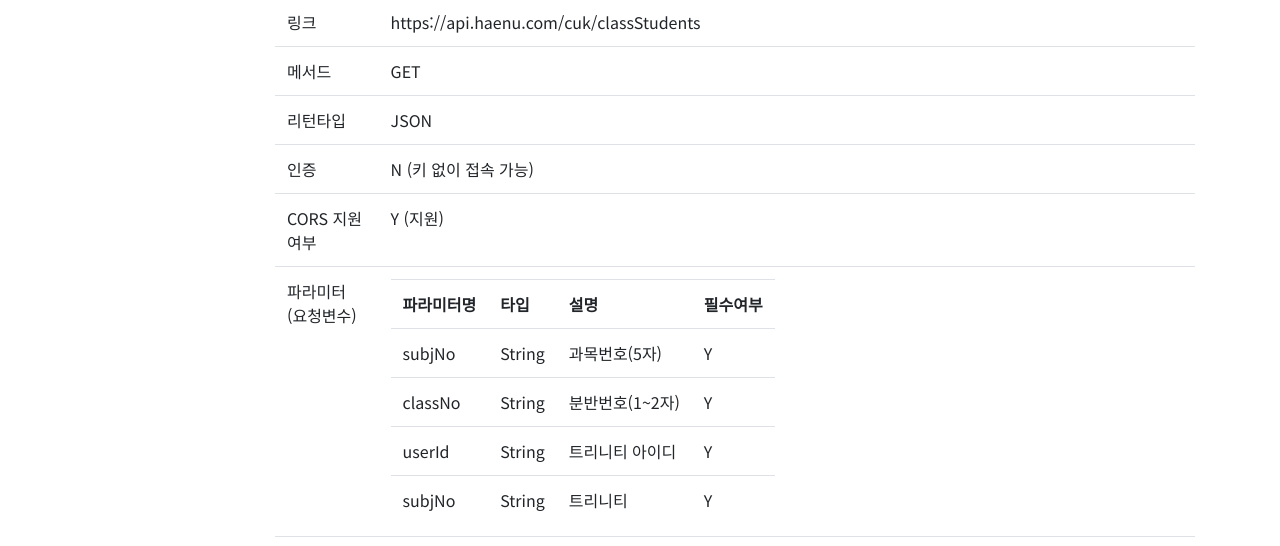
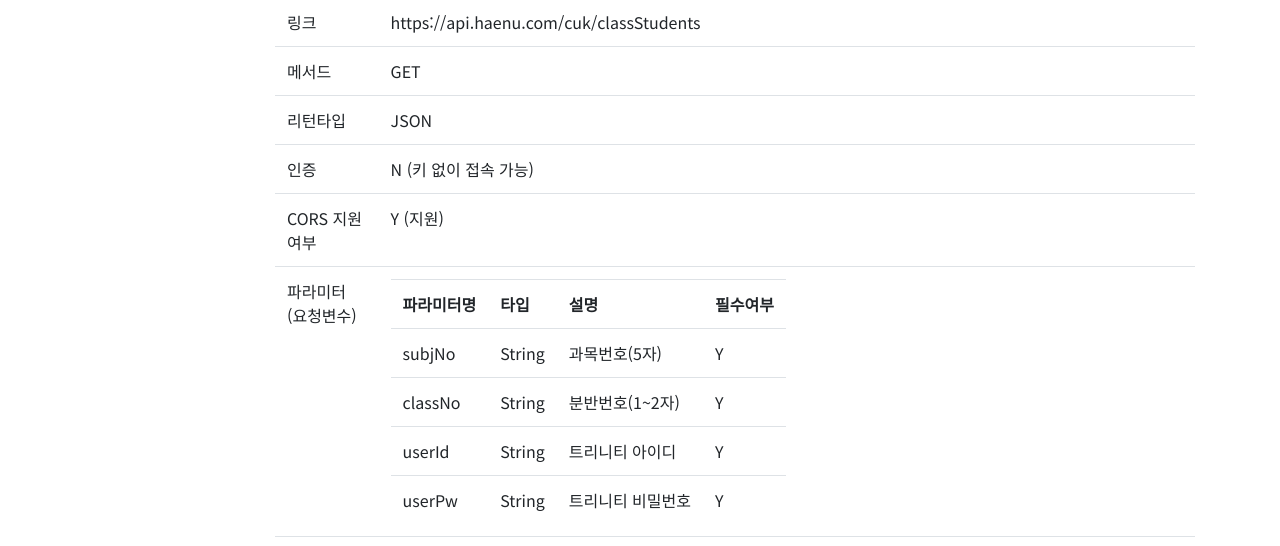
Before and after one commit to dokdo2013/dokdo2013-io, a plain HTML site: page index.html in a window 1280 px wide. Shown: the part 185-731 px from the top of the page. Drawn offline with nearby package versions, Linux system fonts and the light colour scheme; a web font is replaced by a local one.

Commit message:
Update index.html

```diff
--- a/index.html
+++ b/index.html
@@ -127,9 +127,9 @@
                                             <td>Y</td>
                                         </tr>
                                         <tr>
-                                            <td>subjNo</td>
+                                            <td>userPw</td>
                                             <td>String</td>
-                                            <td>트리니티 </td>
+                                            <td>트리니티 비밀번호</td>
                                             <td>Y</td>
                                         </tr>
 
```
